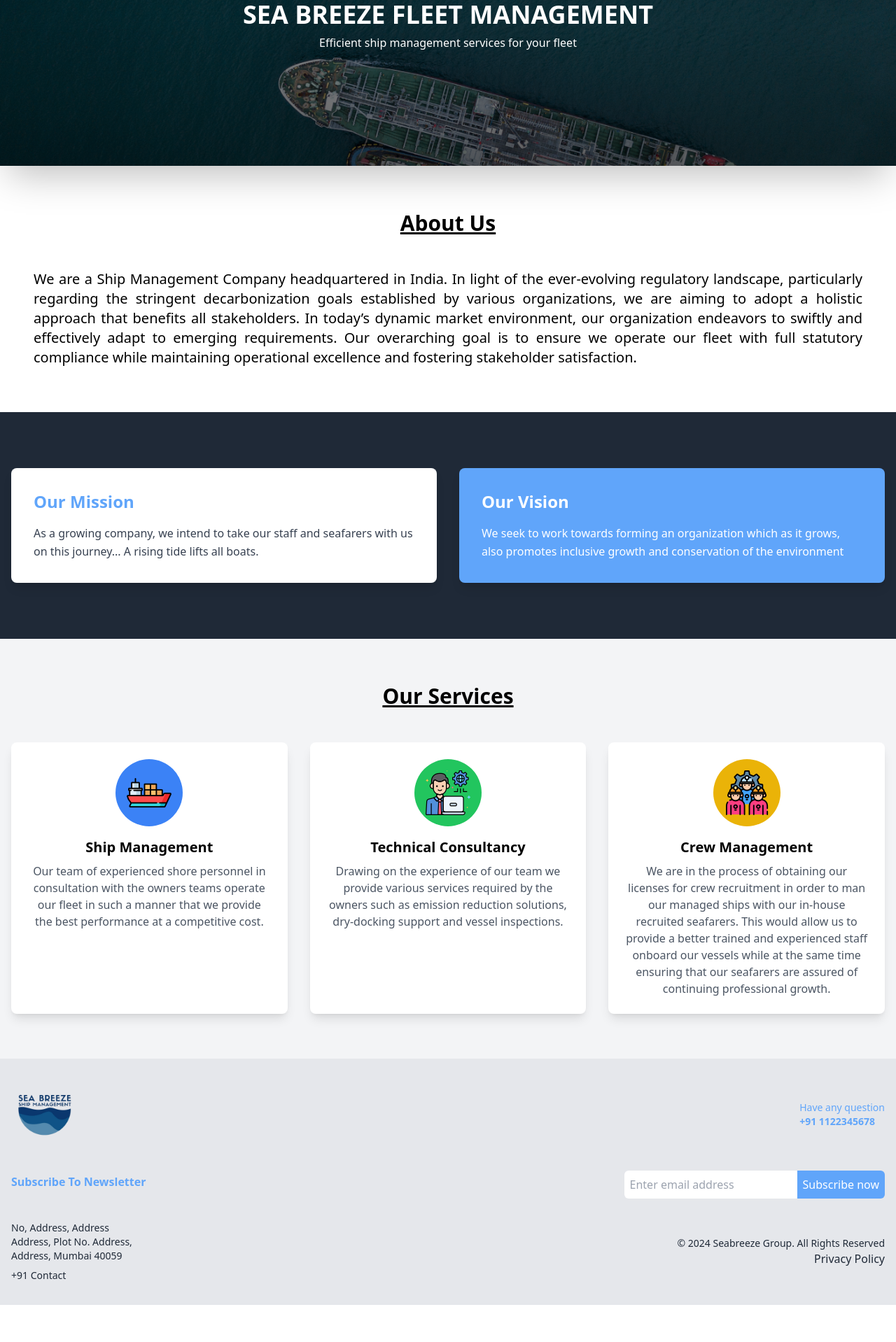
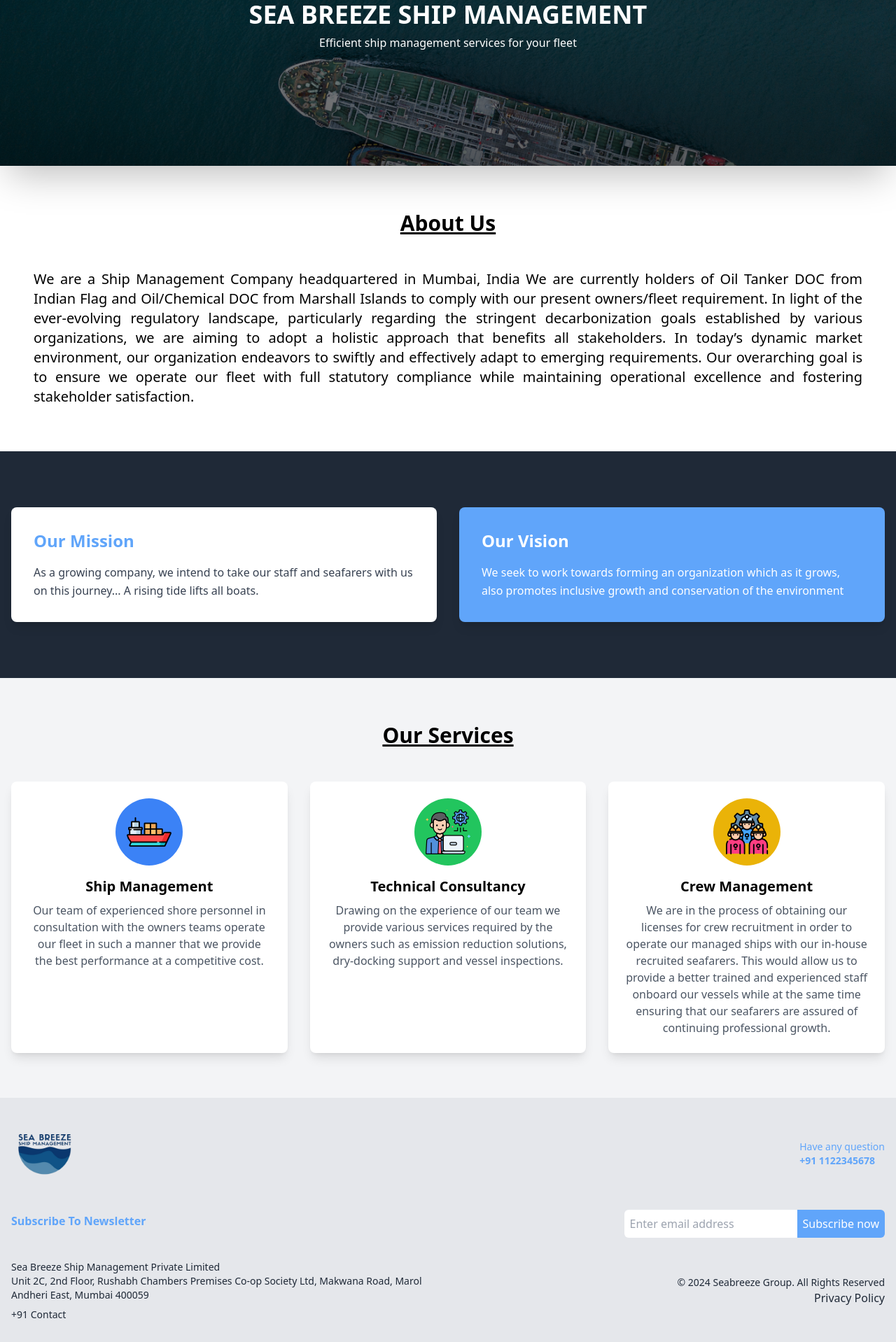
Before and after one commit to raamizz/seabreeze, a React (Create React App) app: page / in a window 1280 px wide. Shown: the part 243-2161 px from the top of the page at 70% size. Before the commit the page ends 2108 px from the top, so only its background shows below. Built offline with nearby package versions, Linux system fonts and the light colour scheme.

Commit message:
recent updates

```diff
--- a/src/components/footer/Footer.jsx
+++ b/src/components/footer/Footer.jsx
@@ -7,7 +7,7 @@ const Footer = () => {
         <div className="flex flex-wrap justify-between items-center">
           <div className="flex justify-between items-center w-full">
             <div className="w-full md:w-auto text-blue-500">
-             <img src="/Images/SB_Logo.png" className="h-24 w-24" alt="" />
+              <img src="/Images/SB_Logo.png" className="h-24 w-24" alt="" />
             </div>
             <div className="w-full md:w-auto text-blue-400 text-sm md:mt-0">
               <p>Have any question</p>
@@ -67,9 +67,10 @@ const Footer = () => {
           <div className="flex flex-col md:flex-row justify-between items-center">
             <div className="w-full md:w-auto text-center md:text-left">
               <p className="text-gray-800 text-sm">
-                No, Address, Address <br />
-                Address, Plot No. Address, <br />
-                Address, Mumbai 40059
+                Sea Breeze Ship Management Private Limited <br />
+                Unit 2C, 2nd Floor, Rushabh Chambers Premises Co-op Society Ltd,
+                Makwana Road, Marol <br />
+                Andheri East, Mumbai 400059
               </p>
               <p className="text-gray-800 text-sm mt-2">+91 Contact</p>
             </div>
--- a/src/components/landing/About.jsx
+++ b/src/components/landing/About.jsx
@@ -10,15 +10,17 @@ const About = () => {
         <h1 className="text-3xl font-bold text-center mb-12 underline">
           About Us
         </h1>
-        We are a Ship Management Company headquartered in India. In light of the
-        ever-evolving regulatory landscape, particularly regarding the stringent
-        decarbonization goals established by various organizations, we are
-        aiming to adopt a holistic approach that benefits all stakeholders. In
-        today’s dynamic market environment, our organization endeavors to
-        swiftly and effectively adapt to emerging requirements. Our overarching
-        goal is to ensure we operate our fleet with full statutory compliance
-        while maintaining operational excellence and fostering stakeholder
-        satisfaction.
+      We are a Ship Management Company headquartered in Mumbai, India We are
+        currently holders of Oil Tanker DOC from Indian Flag and Oil/Chemical
+        DOC from Marshall Islands to comply with our present owners/fleet
+        requirement. In light of the ever-evolving regulatory landscape,
+        particularly regarding the stringent decarbonization goals established
+        by various organizations, we are aiming to adopt a holistic approach
+        that benefits all stakeholders. In today’s dynamic market environment,
+        our organization endeavors to swiftly and effectively adapt to emerging
+        requirements. Our overarching goal is to ensure we operate our fleet
+        with full statutory compliance while maintaining operational excellence
+        and fostering stakeholder satisfaction.
       </div>
       <Missonvission />
     </>
--- a/src/components/landing/Banner.jsx
+++ b/src/components/landing/Banner.jsx
@@ -13,7 +13,7 @@ const Banner = () => {
       </div>
       <div className="absolute inset-0 flex flex-col gap-2 items-center text-center text-white justify-center">
         <h1 className="md:text-4xl text-2xl font-semibold  text-center uppercase">
-          Sea breeze Fleet Management
+          Sea breeze Ship Management
         </h1>
         <h3>Efficient ship management services for your fleet</h3>
       </div>
--- a/src/components/services/ServicesSection.jsx
+++ b/src/components/services/ServicesSection.jsx
@@ -42,7 +42,7 @@ const ServicesSection = () => {
               <h3 className="text-xl font-bold mb-2">Crew Management</h3>
               <p className="text-gray-600 text-center">
                 We are in the process of obtaining our licenses for crew
-                recruitment in order to man our managed ships with our in-house
+                recruitment in order to operate our managed ships with our in-house
                 recruited seafarers. This would allow us to provide a better
                 trained and experienced staff onboard our vessels while at the
                 same time ensuring that our seafarers are assured of continuing
```
